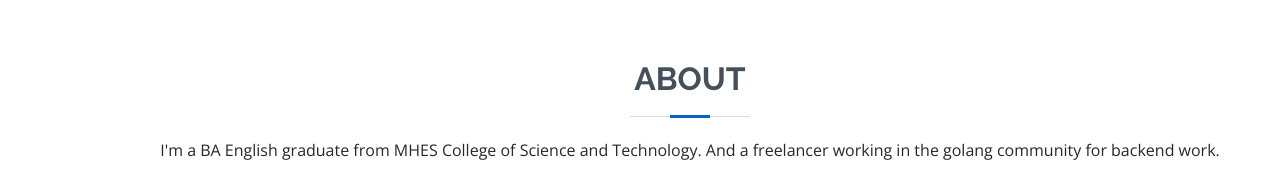
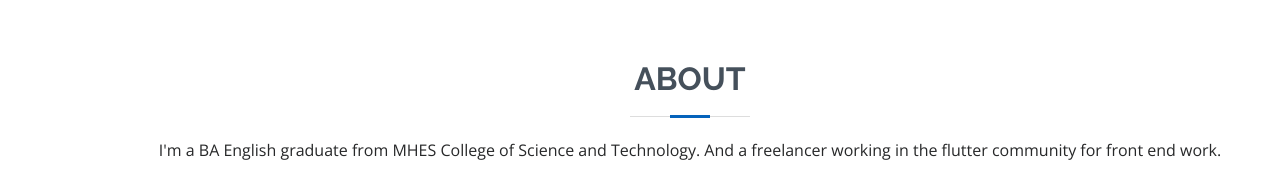
Before and after one commit to fida5641/fida-ptf, a plain HTML site: page index.html in a window 1280 px wide. Shown: the part 800-990 px from the top of the page. Drawn offline with nearby package versions, Linux system fonts and the light colour scheme.

Commit message:
Update index.html

```diff
--- a/index.html
+++ b/index.html
@@ -81,7 +81,7 @@
 
         <div class="section-title">
           <h2>About</h2>
-          <p>I'm a BA English graduate from MHES College of Science and Technology. And a freelancer working in the golang community for backend work.</p>
+          <p>I'm a BA English graduate from MHES College of Science and Technology. And a freelancer working in the flutter community for front end work.</p>
         </div>
 
         <div class="row">
```
